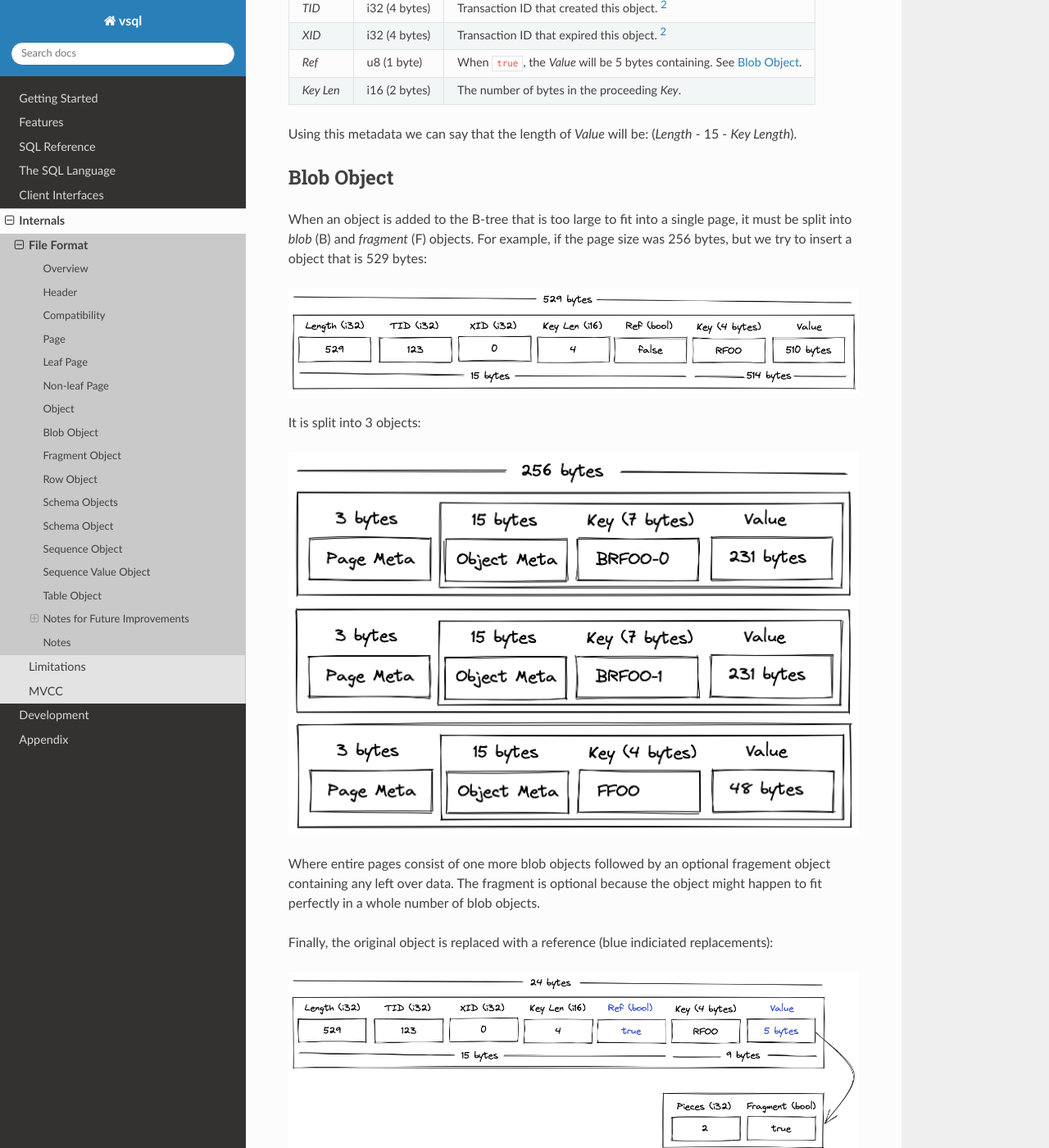
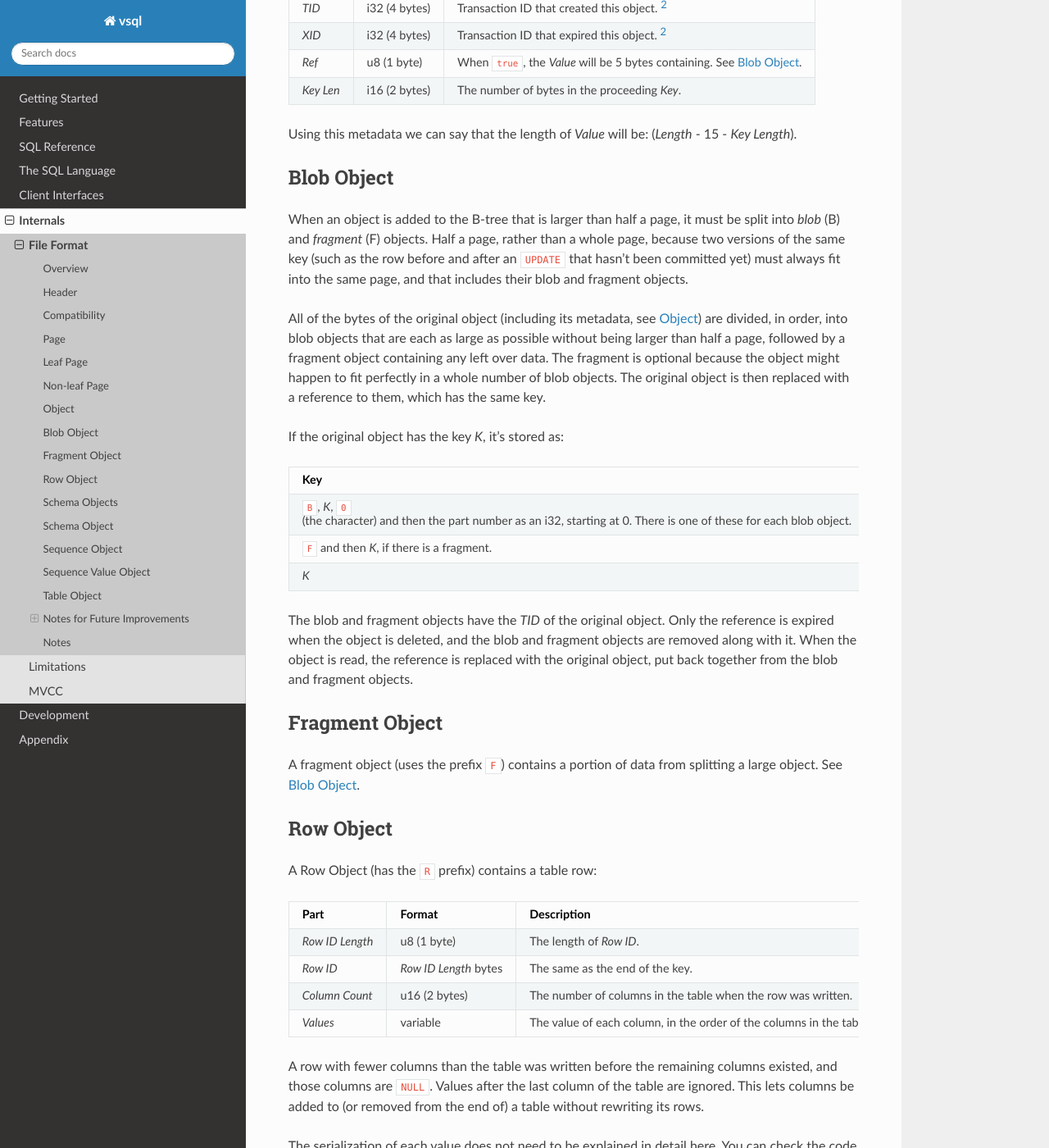
Before and after one commit to elliotchance/vsql, a Sphinx documentation site: the page built from docs/file-format.rst, in a window 1280 px wide and 1400 px high, scrolled down 5838 px. Shown: the whole window at 82% size. Built offline with Sphinx 7.4.7 and the Read the Docs theme 3.1.0, drawn with Linux system fonts in a browser that asks for light colours.

Commit message:
storage: Fix reading and splitting pages with large rows
Rows larger than a page were split into blob objects but never put back
together, so reading them crashed. They are now reassembled when read, and the
blob objects are removed when the row is removed by COMMIT, or replaced in the
same transaction.

Objects larger than half a page now go to blob storage (rather than larger than
a page), because two versions of a key must fit on one page. When they didn't,
a split separated them and removing the old version removed the parent pointer
to the new one. A split can also need more than two pages, which used to
crash.

Fixes #281
Fixes #282

Co-Authored-By: Claude Opus 5.5 <noreply@anthropic.com>

```diff
--- a/docs/file-format.rst
+++ b/docs/file-format.rst
@@ -326,24 +326,47 @@ Using this metadata we can say that the length of *Value* will be: (*Length* -
 Blob Object
 -----------
 
-When an object is added to the B-tree that is too large to fit into a single
-page, it must be split into *blob* (B) and *fragment* (F) objects. For example,
-if the page size was 256 bytes, but we try to insert a object that is 529 bytes:
+When an object is added to the B-tree that is larger than half a page, it must
+be split into *blob* (B) and *fragment* (F) objects. Half a page, rather than a
+whole page, because two versions of the same key (such as the row before and
+after an ``UPDATE`` that hasn't been committed yet) must always fit into the same
+page, and that includes their blob and fragment objects.
 
-.. image:: img/file-format-blob-1.png
+All of the bytes of the original object (including its metadata, see
+`Object`_) are divided, in order, into blob objects that are each as large as
+possible without being larger than half a page, followed by a fragment object
+containing any left over data. The fragment is optional because the object
+might happen to fit perfectly in a whole number of blob objects. The original
+object is then replaced with a reference to them, which has the same key.
 
-It is split into 3 objects:
+If the original object has the key *K*, it's stored as:
 
-.. image:: img/file-format-blob-2.png
+.. list-table::
+  :header-rows: 1
 
-Where entire pages consist of one more blob objects followed by an optional
-fragement object containing any left over data. The fragment is optional because
-the object might happen to fit perfectly in a whole number of blob objects.
+  * - Key
+    - *Ref*
+    - Value
 
-Finally, the original object is replaced with a reference (blue indiciated
-replacements):
+  * - ``B``, *K*, ``0`` (the character) and then the part number as an i32,
+      starting at 0. There is one of these for each blob object.
+    - ``false``
+    - The next part of the bytes of the original object.
 
-.. image:: img/file-format-blob-3.png
+  * - ``F`` and then *K*, if there is a fragment.
+    - ``false``
+    - The remaining bytes of the original object.
+
+  * - *K*
+    - ``true``
+    - The number of blob objects (i32), followed by whether there is a fragment
+      object (bool). 5 bytes in total.
+
+The blob and fragment objects have the *TID* of the original object. Only the
+reference is expired when the object is deleted, and the blob and fragment
+objects are removed along with it. When the object is read, the reference is
+replaced with the original object, put back together from the blob and fragment
+objects.
 
 Fragment Object
 ---------------
```
Also changed, not shown: docs/img/file-format-blob-1.png (deleted), docs/img/file-format-blob-2.png (deleted), docs/img/file-format-blob-3.png (deleted), 8 other files.
